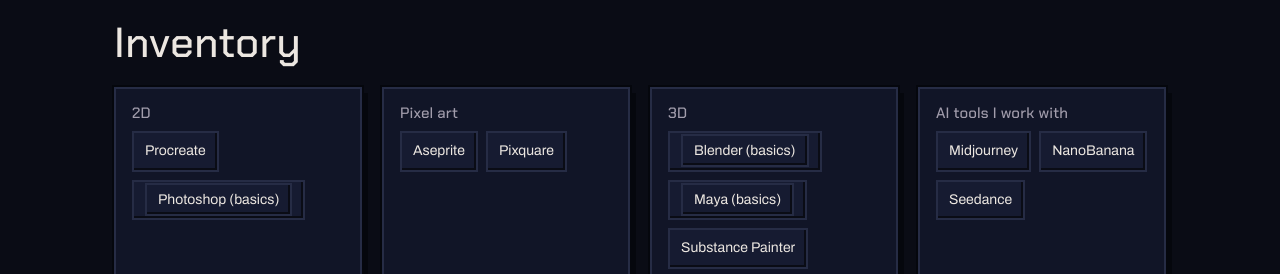
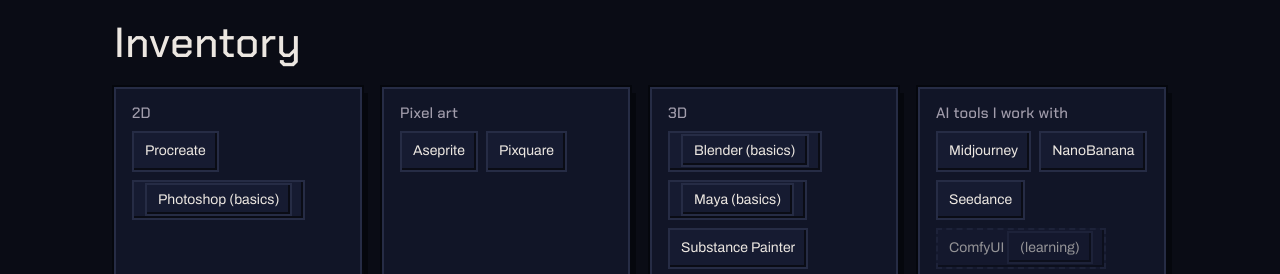
Before and after one commit to TinyAlyta/TinyAlyta.github.io, a plain HTML site: page art/index.html in a window 1280 px wide. Shown: the part 2580-2854 px from the top of the page. Drawn offline with Linux system fonts and the light colour scheme.

Commit message:
Inventory: ComfyUI learning

```diff
--- a/art/index.html
+++ b/art/index.html
@@ -156,6 +156,7 @@ figcaption{font-size:13.5px;color:var(--mute);padding:8px 2px 0}
 .quest b{display:block;font:700 17px "Chakra Petch",sans-serif;margin-bottom:4px}
 .quest span{color:var(--mute);font-size:15px}
 .grid.feat{grid-template-columns:repeat(5,1fr);margin-bottom:14px}@media(max-width:640px){.grid.feat{grid-template-columns:1fr 1fr}.grid.feat figure:first-child{grid-column:1/-1}}
+.slots .learning{opacity:.6;border-style:dashed!important}
 .chips2{display:flex;flex-wrap:wrap;gap:10px}.chips2 .go{margin-top:0}
 .go{display:inline-flex;align-items:center;gap:8px;margin-top:10px;min-height:40px;padding:6px 12px;border:2px solid var(--rose);background:none;color:var(--rose2);font:700 14px "Chakra Petch",sans-serif;cursor:pointer}
 .go:hover,.go:focus-visible{background:var(--rose);color:#1a0d14;outline:none}
@@ -443,7 +444,7 @@ footer{background:var(--sky);color:#7f8fb1;font-size:13px;padding:0 0 28px}
       <div class="pxbox" style="padding:16px"><h3>2D</h3><div class="slots"><span>Procreate</span><span><span data-t="en">Photoshop (basics)</span><span data-t="ru">Photoshop (база)</span></span></div></div>
       <div class="pxbox" style="padding:16px"><h3><span data-t="en">Pixel art</span><span data-t="ru">Пиксель-арт</span></span></h3><div class="slots"><span>Aseprite</span><span>Pixquare</span></div></div>
       <div class="pxbox" style="padding:16px"><h3>3D</h3><div class="slots"><span><span data-t="en">Blender (basics)</span><span data-t="ru">Blender (база)</span></span><span><span data-t="en">Maya (basics)</span><span data-t="ru">Maya (база)</span></span><span>Substance Painter</span><span>Unreal Engine</span></div></div>
-      <div class="pxbox" style="padding:16px"><h3><span data-t="en">AI tools I work with</span><span data-t="ru">ИИ-инструменты, с которыми умею работать</span></h3><div class="slots"><span>Midjourney</span><span>NanoBanana</span><span>Seedance</span></div></div>
+      <div class="pxbox" style="padding:16px"><h3><span data-t="en">AI tools I work with</span><span data-t="ru">ИИ-инструменты, с которыми умею работать</span></h3><div class="slots"><span>Midjourney</span><span>NanoBanana</span><span>Seedance</span><span class="learning">ComfyUI <span data-t="en">(learning)</span><span data-t="ru">(изучаю)</span></span></div></div>
     </div>
   </section>
 
```
